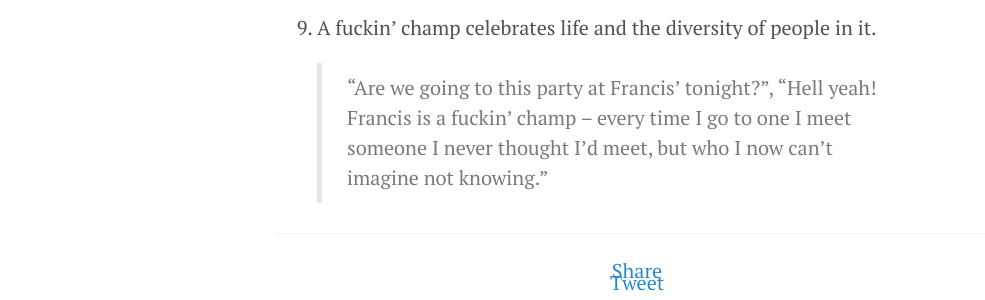
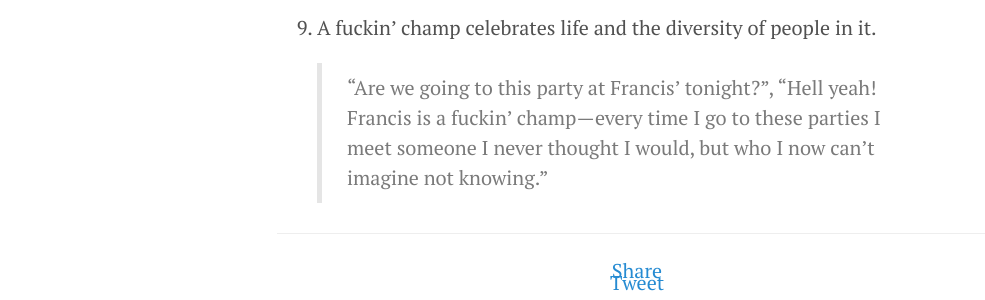
Before and after one commit to jphastings/fuckinchamp, a Jekyll site: the page built from index.md, in a window 1280 px wide and 900 px high, scrolled down 1636 px. Shown: the part 531-831 px from the top of the window, without its empty margins (3-988 px from the left). Built offline with Jekyll 4.4.1, drawn with Linux system fonts in a browser that asks for light colours; comment, search, counter and statistics services are not loaded.

Commit message:
Phrasing wiggle

```diff
--- a/index.md
+++ b/index.md
@@ -45,4 +45,4 @@ Presented here are the attributes we try to foster in ourselves, our _manifesto
 
 9. A fuckin' champ celebrates life and the diversity of people in it.
 
-   > "Are we going to this party at Francis' tonight?", "Hell yeah! Francis is a fuckin' champ – every time I go to one I meet someone I never thought I'd meet, but who I now can't imagine not knowing."
+   > "Are we going to this party at Francis' tonight?", "Hell yeah! Francis is a fuckin’ champ — every time I go to these parties I meet someone I never thought I would, but who I now can’t imagine not knowing."
```
